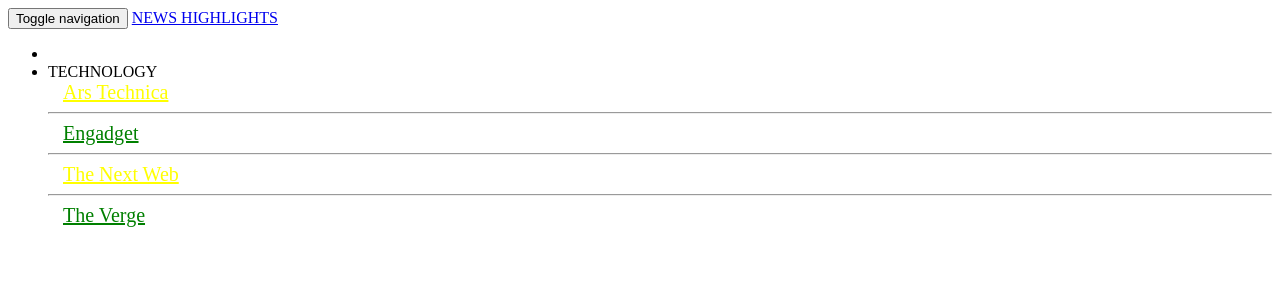
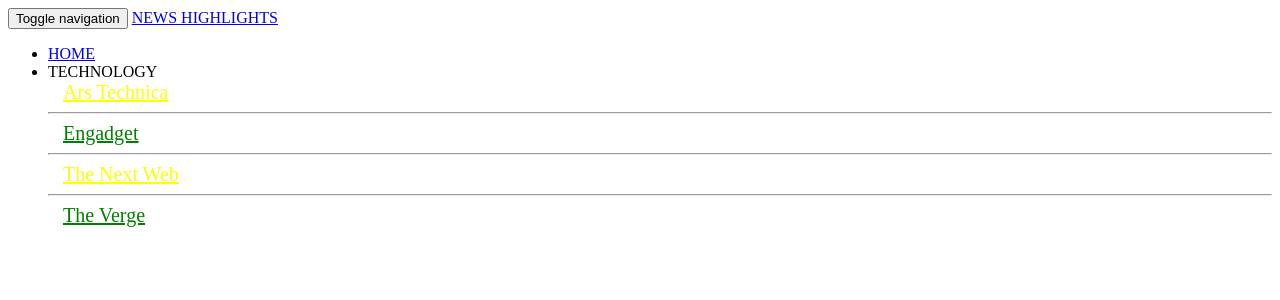
Before and after one commit to JECINTA534521/News-Highligts-project, a Flask app: template app/templates/navbar.html in a window 1280 px wide. Shown: the top 300 px of the page. Run offline with Flask 2, Linux system fonts and the light colour scheme; the template is opened without the code that fills it, so the values that code supplies are empty; parts of the project's set-up code (start-up, migrations or seed data) failed here and were passed over; some libraries are stand-ins or nearby versions.

Commit message:
this adds home to the navbar and toggle effects

```diff
--- a/app/templates/navbar.html
+++ b/app/templates/navbar.html
@@ -12,7 +12,7 @@
       </div>
   <div class ="navbar-collapse collapse">
       <ul class="nav navbar-nav">
-          <li><a href="/"></a></li>
+          <li><a href="/">HOME</a></li>
 
 
 
```
